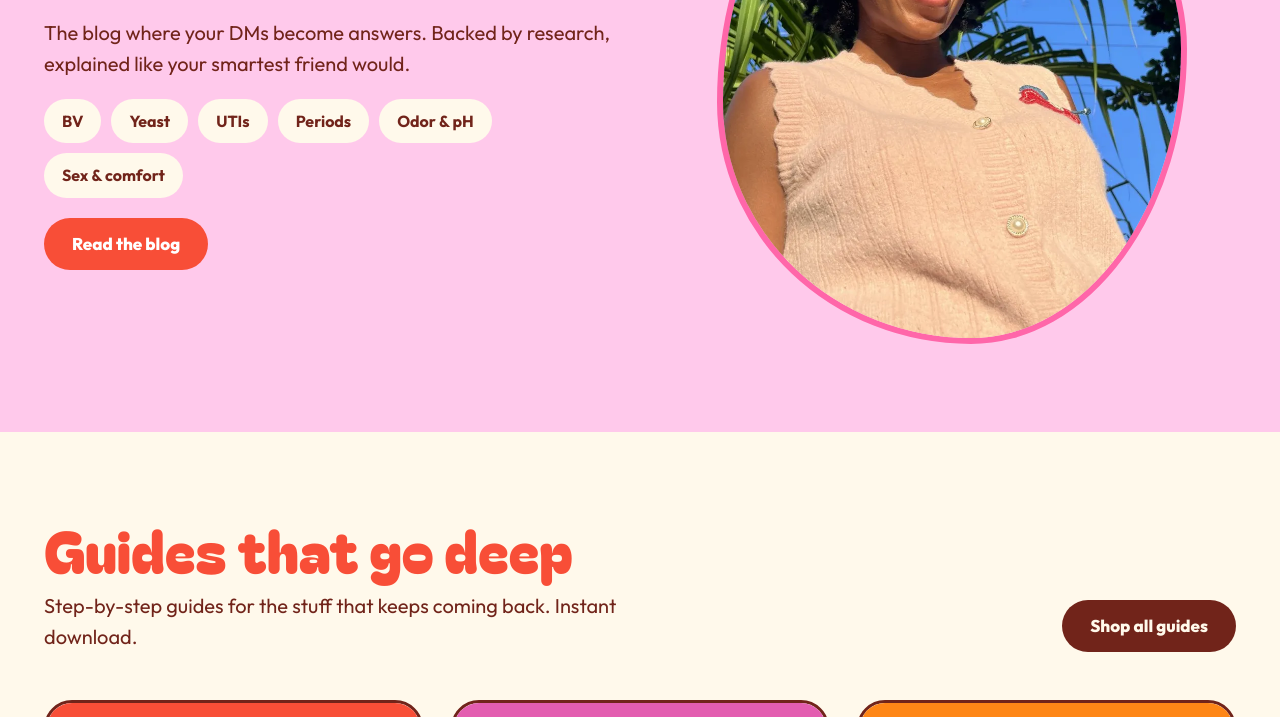
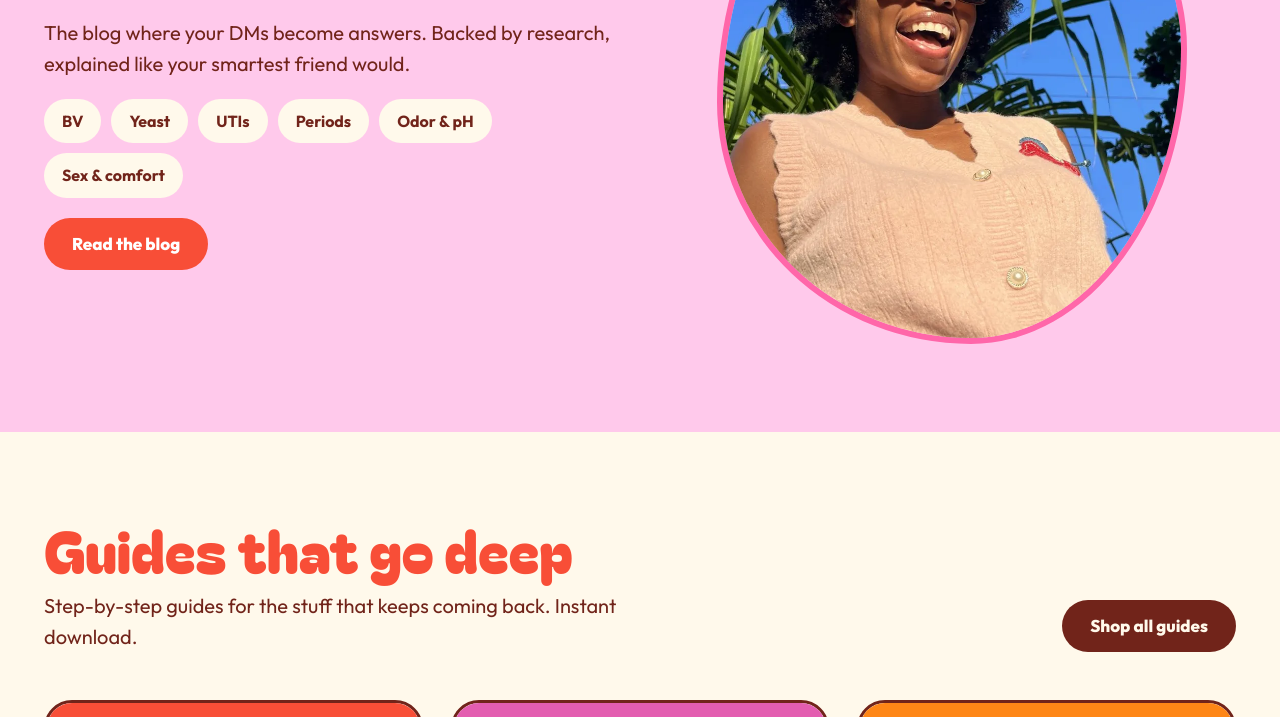
Before and after one commit to TajaTheDev/thevaginaguide-site, a plain HTML site: page index.html in a window 1280 px wide. Shown: the part 2083-2800 px from the top of the page. Drawn offline with Linux system fonts and the light colour scheme.

Commit message:
Swap in edited hero and papaya photos
Co-Authored-By: Claude Opus 5.5 <noreply@anthropic.com>
Claude-Session: https://claude.ai/code/session_015Z78HqqoimnSZLBJKcrYp7

```diff
--- a/assets/css/site.css
+++ b/assets/css/site.css
@@ -70,7 +70,7 @@ p{margin:0}
 .hero__copy{padding:72px 6%;display:flex;flex-direction:column;justify-content:center;gap:24px}
 .hero__art{background:var(--pink);display:flex;align-items:center;justify-content:center;padding:48px;position:relative}
 @media (max-width:900px){.hero{grid-template-columns:1fr}.hero__copy{padding:48px 24px}.hero__art{padding:40px 24px}}
-.blob{width:100%;max-width:470px;aspect-ratio:6/7;object-fit:cover;border:6px solid var(--cream);border-radius:58% 42% 55% 45%/45% 55% 45% 55%}
+.blob{width:100%;max-width:470px;aspect-ratio:6/7;object-fit:cover;border:6px solid var(--cream);border-radius:58% 42% 55% 45%/45% 55% 45% 55%;object-position:center 32%}
 .blob--2{border-radius:42% 58% 46% 54%/55% 45% 55% 45%}
 .blob--3{border-radius:50% 50% 46% 54%/40% 40% 60% 60%}
 .sparkle{position:absolute;fill:var(--lime)}
```
Also changed, not shown: assets/img/about.webp, assets/img/decoder.webp, assets/img/hero.webp.
